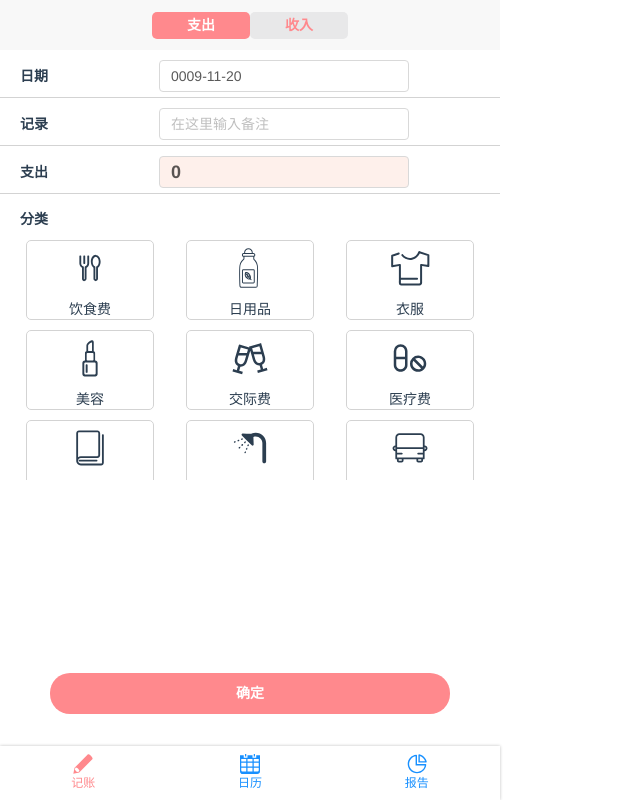
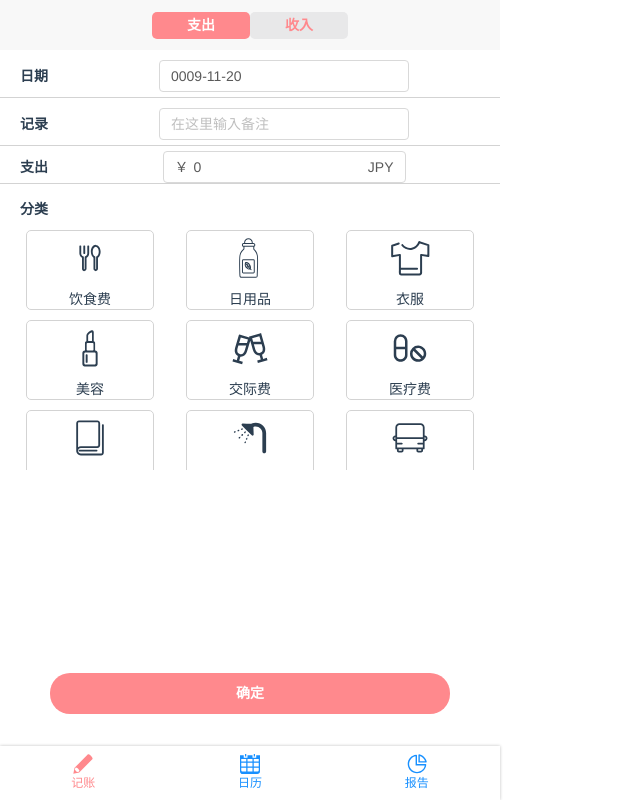
Before and after one commit to cathyxiaoxitv/PinkPlusDev, a Vue app: page /#/money in a window 1280 px wide. Shown: the whole page, without its empty margins (0-640 px from the left). Built offline with nearby package versions, Linux system fonts and the light colour scheme.

Commit message:
使用input数字键盘，添加前后缀

```diff
--- a/src/components/Money/Categories.vue
+++ b/src/components/Money/Categories.vue
@@ -31,20 +31,20 @@ import Icon from '@/components/Icon.vue';
 export default class Categories extends Vue {
   selectedTags: string[] = [];
   @Prop() type!:string
-
+//better 如何一进入页面就有默认selected
   get filteredList() {
     return this.$store.state.tagList.filter((tag:Tag) =>tag.type === this.type )
   }
-
   select(tag: string) {
+    console.log(tag);
     if (this.selectedTags === []) {
       this.selectedTags.push(tag);
+      console.log(this.selectedTags);
     } else {
       this.selectedTags = [];
       this.selectedTags.push(tag);
     }
     this.$emit('update:value', this.selectedTags);
-    console.log('hi');
 
   }
 };
--- a/src/components/Money/Number.vue
+++ b/src/components/Money/Number.vue
@@ -3,7 +3,7 @@
     <p slot="title" v-if="type === '-'">支出</p>
     <p slot="title" v-else>收入</p>
     <label slot="content" >
-      <a-input value="0" @input="onValueChanged"/>
+      <a-input type="number" pattern="\d*" value="0" prefix="￥" suffix="JPY"/>
     </label>
   </Parts>
 </template>
@@ -38,4 +38,5 @@ export default class Number extends Vue{
   font-size: large;
 }
 
+
 </style>
--- a/src/views/Reports.vue
+++ b/src/views/Reports.vue
@@ -2,22 +2,20 @@
   <Layout>
     <Tabs slot="header" class-prefix="interval" :data-source="array1" :value.sync="interval"/>
     <div slot="body">
-      <NumericInput placeholder="touch to input" v-model="amount" />
-
     </div>
   </Layout>
 </template>
 
 <script lang="ts">
 
-import {NumericInput} from 'numeric-keyboard'
+
 import Vue from 'vue';
 import {Component} from 'vue-property-decorator';
 import Tabs from '@/components/Money/Tabs.vue';
 
 
 @Component({
-  components: {Tabs,NumericInput}})
+  components: {Tabs}})
 export default class Reports extends Vue{
   array1 = [{text:'月度报告',value:'monthly'},{text:'年度报告',value:'yearly'}]
   interval='monthly'
```
